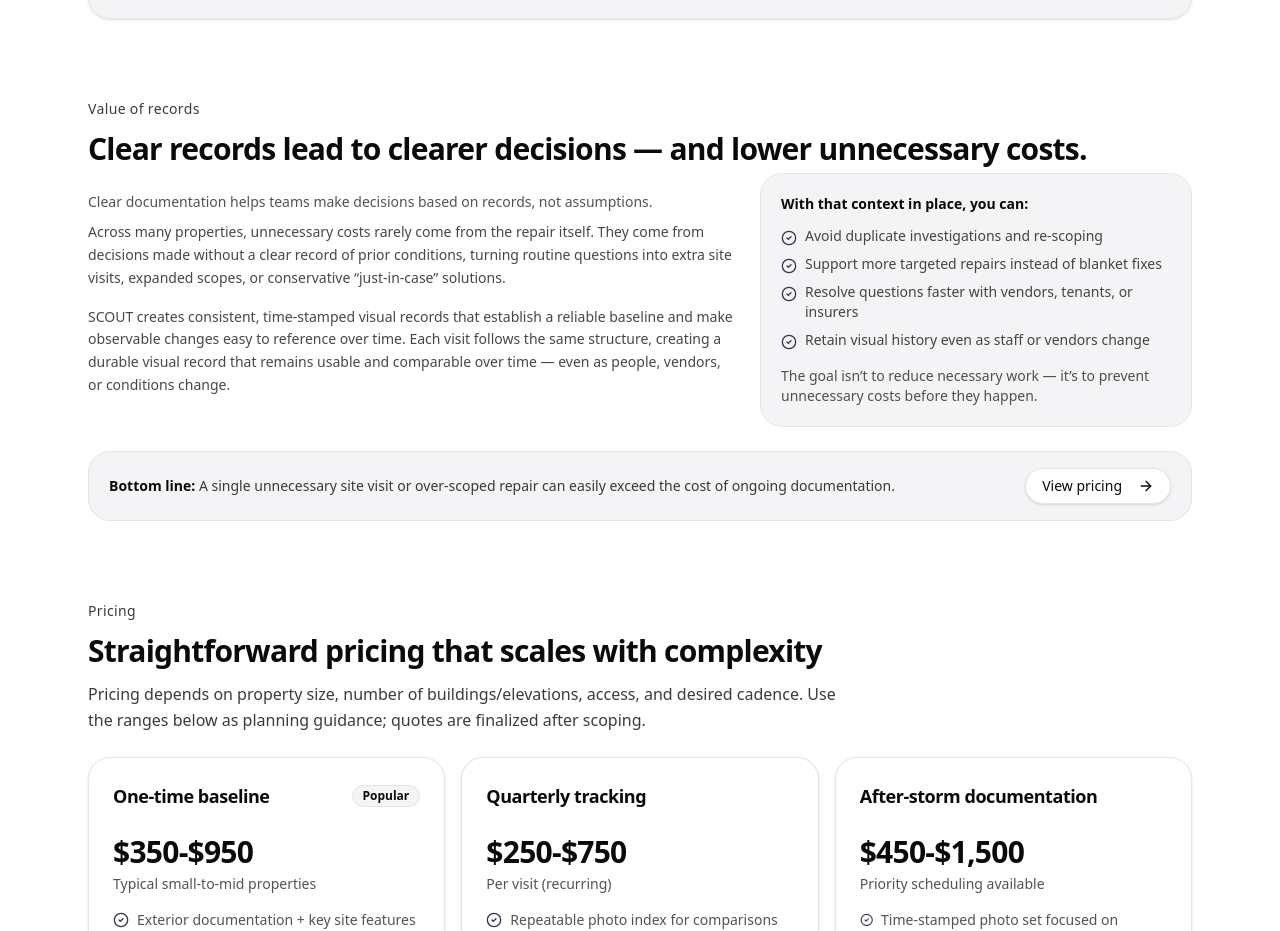
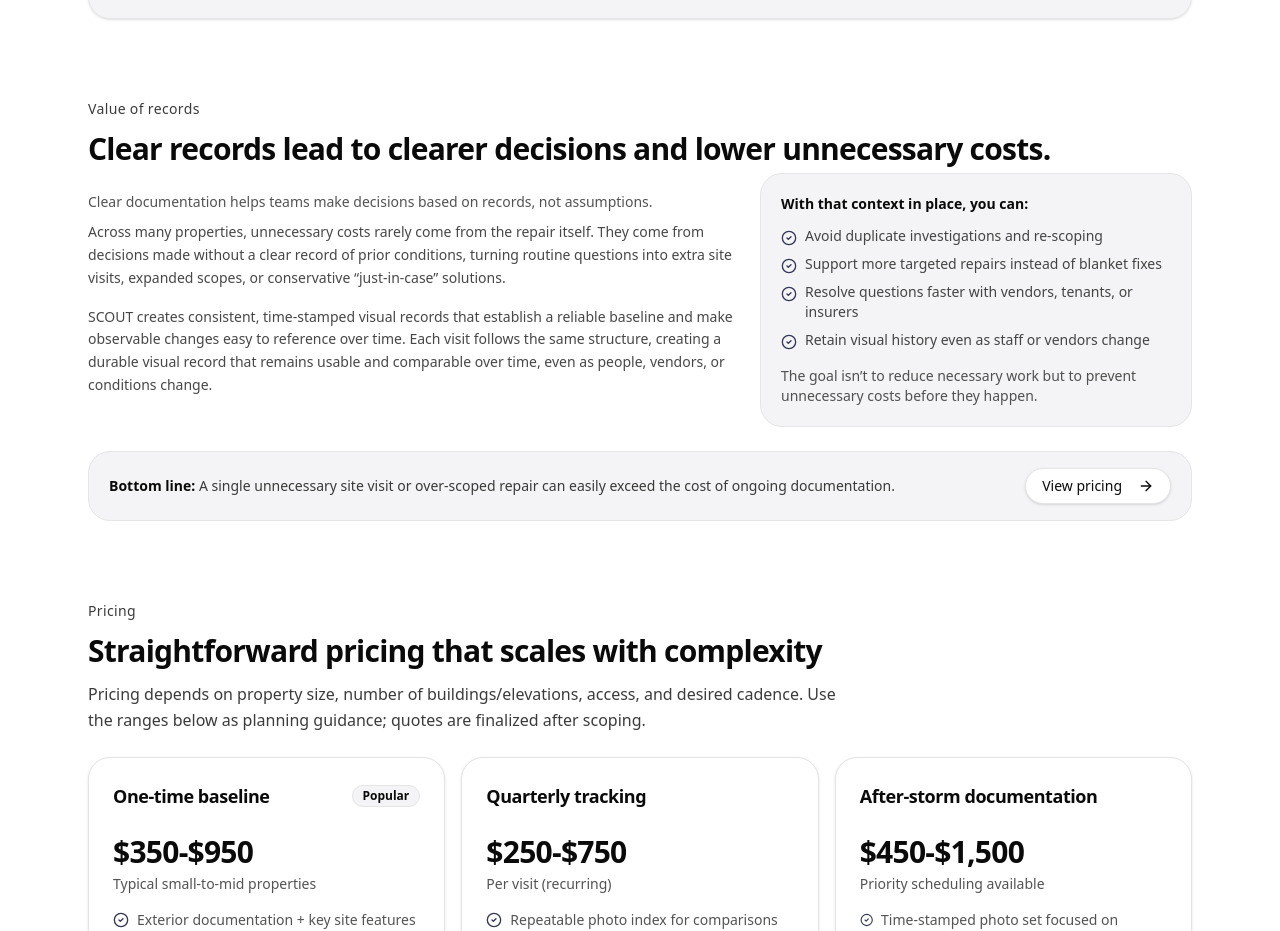
Before and after one commit to bennettb15/scout-site, a React (Vite) app: page / in a window 1280 px wide. Shown: the part 2744-3675 px from the top of the page. Built offline with nearby package versions, Linux system fonts and the light colour scheme.

Commit message:
em dash removal

```diff
--- a/src/ScoutMarketingSite.jsx
+++ b/src/ScoutMarketingSite.jsx
@@ -868,7 +868,7 @@ async function handleContactSubmit(e) {
 <Section
   id="value"
   eyebrow="Value of records"
-  title="Clear records lead to clearer decisions — and lower unnecessary costs."
+  title="Clear records lead to clearer decisions and lower unnecessary costs."
 >
   <p className="mt-4 mb-2 max-w-2xl text-sm leading-relaxed text-foreground/70">
   Clear documentation helps teams make decisions based on records, not assumptions.
@@ -889,9 +889,9 @@ async function handleContactSubmit(e) {
   </p>
 
   <p>
-    SCOUT creates consistent, time-stamped visual records that establish a reliable baseline and make observable changes easy
-     to reference over time. Each visit follows the same structure, creating a durable visual record that remains usable and
-     comparable over time — even as people, vendors, or conditions change.
+    SCOUT creates consistent, time-stamped visual records that establish a reliable baseline and make observable changes
+    easy to reference over time. Each visit follows the same structure, creating a durable visual record that remains
+    usable and comparable over time, even as people, vendors, or conditions change.
 
   </p>
 </div>
@@ -922,8 +922,7 @@ async function handleContactSubmit(e) {
 
   <p className="mt-4 text-sm text-foreground/70">
 
-    The goal isn’t to reduce necessary work — it’s to prevent unnecessary
-    costs before they happen.
+    The goal isn’t to reduce necessary work but to prevent unnecessary costs before they happen.
   </p>
 </div>
 
```
